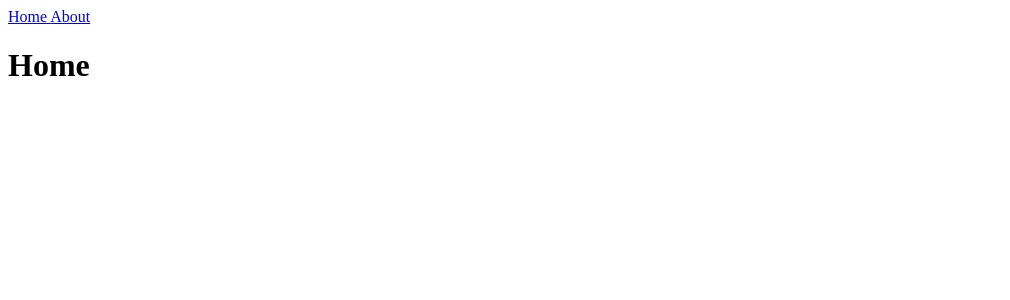
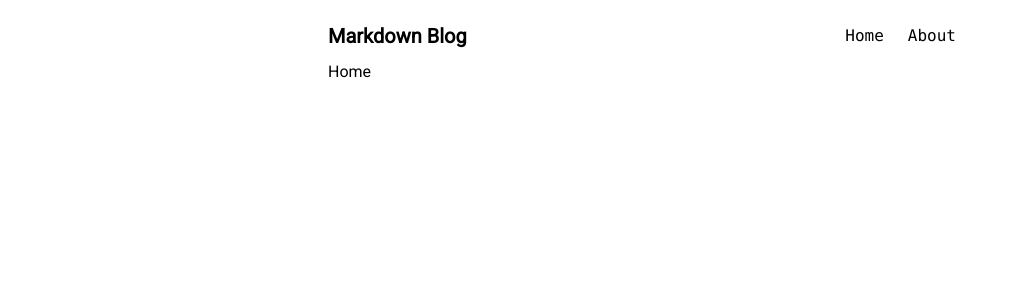
Before and after one commit to bohdanmoroziuk/markdown-blog, a Nuxt app: page / in a window 1280 px wide. Shown: the top 300 px of the page, without its empty margins (0-1010 px from the left). Built offline with nearby package versions, Linux system fonts and the light colour scheme.

Commit message:
feat: add the default layout

```diff
--- a/nuxt.config.ts
+++ b/nuxt.config.ts
@@ -4,4 +4,7 @@ export default defineNuxtConfig({
     enabled: true,
   },
   srcDir: 'src/',
+  modules: [
+    '@nuxtjs/tailwindcss',
+  ],
 })
--- a/package.json
+++ b/package.json
@@ -13,5 +13,8 @@
     "nuxt": "^3.11.2",
     "vue": "^3.4.27",
     "vue-router": "^4.3.2"
+  },
+  "devDependencies": {
+    "@nuxtjs/tailwindcss": "^6.12.0"
   }
 }
--- a/src/app.vue
+++ b/src/app.vue
@@ -1,13 +1,27 @@
+<script setup lang="ts">
+useHead({
+  link: [
+    {
+      rel: 'preconnect',
+      href: 'https://fonts.googleapis.com'
+    },
+    {
+      rel: 'stylesheet',
+      href: 'https://fonts.googleapis.com/css2?family=Roboto&display=swap',
+      crossorigin: ''
+    }
+  ]
+})
+</script>
+
 <template>
-  <nav>
-    <NuxtLink to="/">
-      Home
-    </NuxtLink>
-    <NuxtLink to="about">
-      About
-    </NuxtLink>
-  </nav>
-  <div>
+  <NuxtLayout>
     <NuxtPage />
-  </div>
+  </NuxtLayout>
 </template>
+
+<style>
+body {
+  font-family: 'Roboto', sans-serif;
+}
+</style>
--- /dev/null
+++ b/src/components/AppBrand.vue
@@ -0,0 +1,10 @@
+<template>
+  <div>
+    <NuxtLink
+      :to="{ name: 'index' }"
+      class="text-xl font-semibold p-2 hover:bg-gray-200"
+    >
+      Markdown Blog
+    </NuxtLink>
+  </div>
+</template>
--- /dev/null
+++ b/src/components/AppMenu.vue
@@ -0,0 +1,16 @@
+<template>
+  <nav class="flex items-center space-x-4">
+    <NuxtLink
+      :to="{ name: 'index' }"
+      class="font-mono p-1 hover:bg-gray-100"
+    >
+      Home
+    </NuxtLink>
+    <NuxtLink
+      :to="{ name: 'about' }"
+      class="font-mono p-1 hover:bg-gray-100"
+    >
+      About
+    </NuxtLink>
+  </nav>
+</template>
--- /dev/null
+++ b/src/layouts/default.vue
@@ -0,0 +1,11 @@
+<template>
+  <div class="container mx-auto max-w-2xl px-4 mt-5">
+    <header class="flex items-center justify-between">
+      <AppBrand />
+      <AppMenu />
+    </header>
+    <main class="p-2">
+      <slot />
+    </main>
+  </div>
+</template>
```
Also changed, not shown: 1 other file (tests, documents, lock files or other folders).
